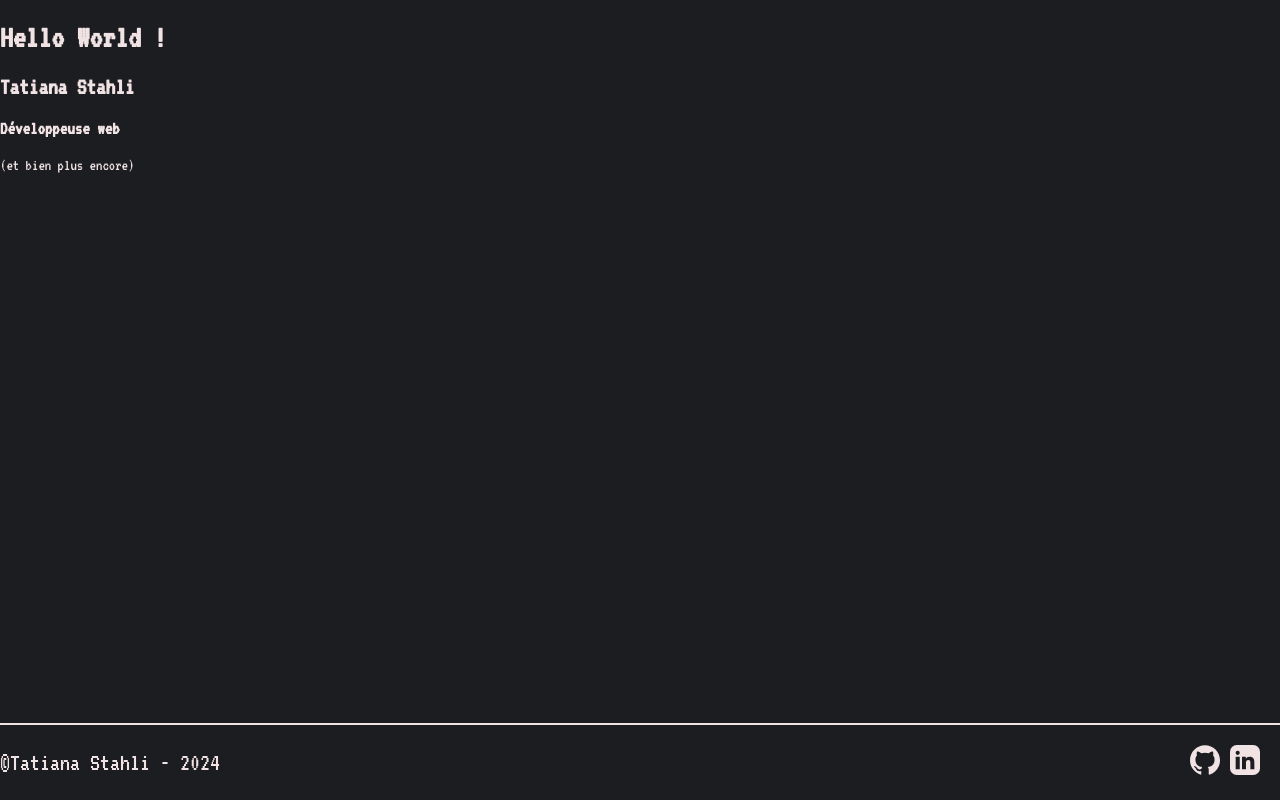
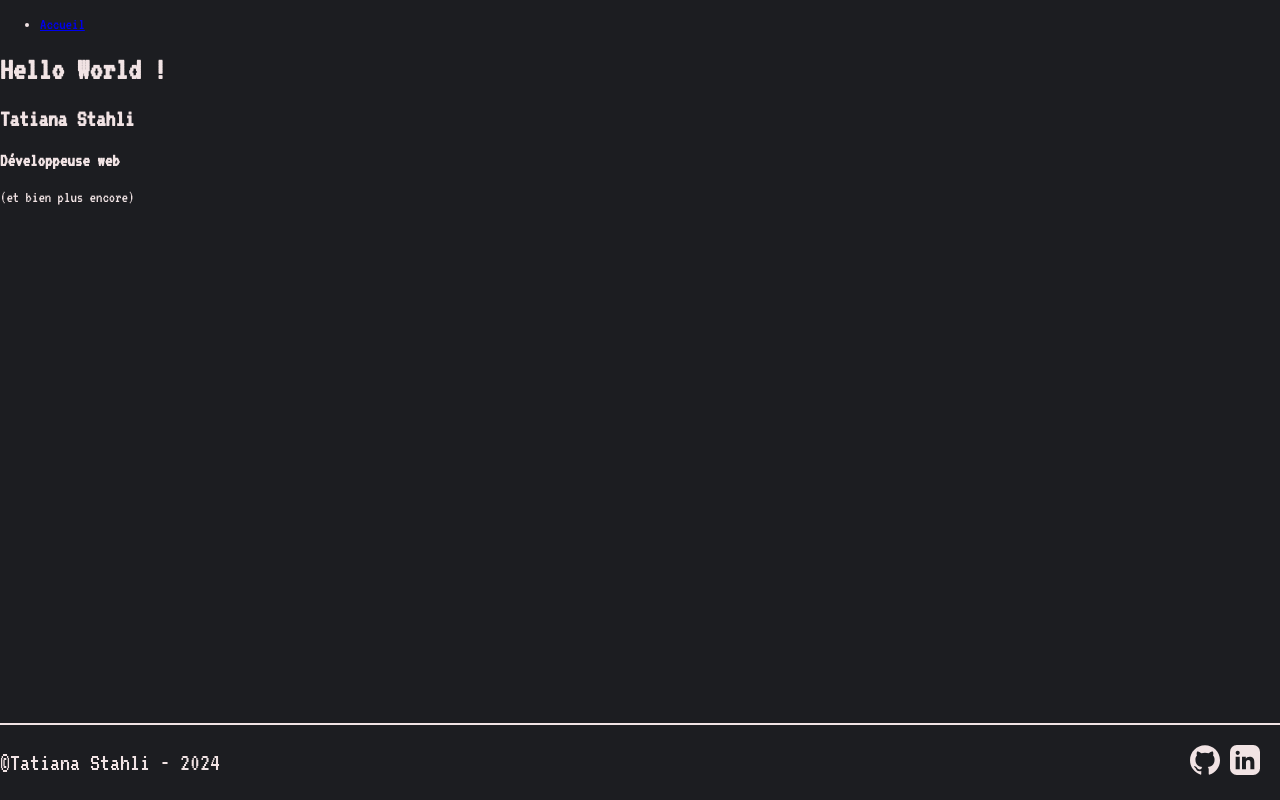
Before and after one commit to tatiana-sthl/portfolio2024, a React (Create React App) app: page / in a window 1280 px wide. Built offline with nearby package versions, Linux system fonts and the light colour scheme.

Commit message:
working on navbar

```diff
--- a/src/App.js
+++ b/src/App.js
@@ -1,10 +1,12 @@
 import React from 'react';
 import { BrowserRouter as Router, Route, Routes } from 'react-router-dom';
 import Home from './pages/Home';
+import Navbar from './components/Navbar';
 
 function App() {
   return (
     <Router>
+      <Navbar />
       <Routes>
         <Route path="/" element={<Home />} />
       </Routes>
--- a/src/components/Navbar.js
+++ b/src/components/Navbar.js
@@ -1,12 +1,19 @@
 import React from 'react';
+import { Link } from 'react-router-dom';
 
+const Navbar = () => {
+  return (
+    <div>
+      <nav>
+        <ul>
+          <li>
+            <Link to="/">Accueil</Link>
+          </li>
+          {/* Ajoutez d'autres liens ici */}
+        </ul>
+      </nav>
+    </div>
+  );
+};
 
-function Navbar() {
-    return (
-      <div>
-
-      </div>
-    );
-  }
-
-  export default Navbar;
+export default Navbar;
```
